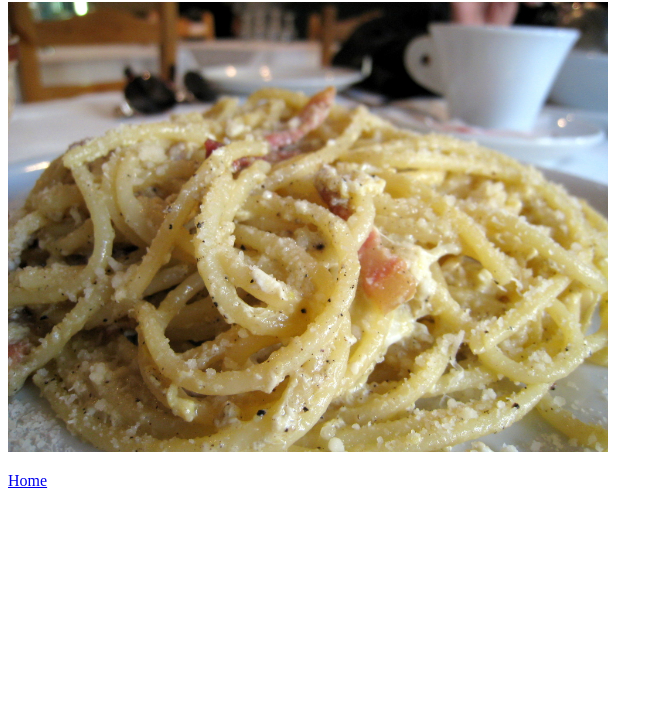
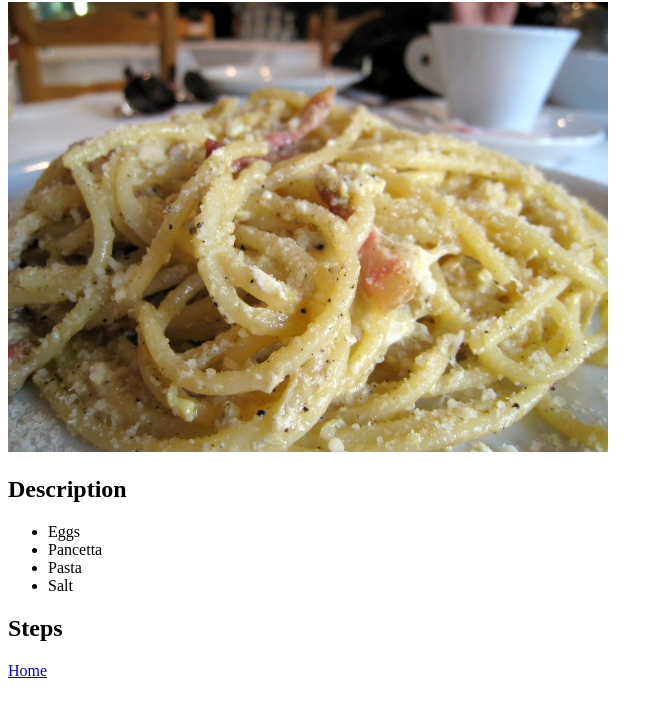
Before and after one commit to JSON-Ling/odin-recipes, a plain HTML site: page recipes/carbonara.html in a window 1280 px wide. Shown: the part 78-792 px from the top of the page, without its empty margins (0-663 px from the left). Drawn offline with Linux system fonts and the light colour scheme.

Commit message:
Add ingredients section to carbonara.html

```diff
--- a/recipes/carbonara.html
+++ b/recipes/carbonara.html
@@ -11,6 +11,17 @@
 
         <img src="../media/spaghetti-carbonara.jpg" width="600">
 
+        <h2>Description</h2>
+
+        <ul>
+            <li>Eggs</li>
+            <li>Pancetta</li>
+            <li>Pasta</li>
+            <li>Salt</li>
+        </ul>
+
+        <h2>Steps</h2>
+
         <p><a href="../index.html">Home</a></p>
     </body>
 </html>
```
